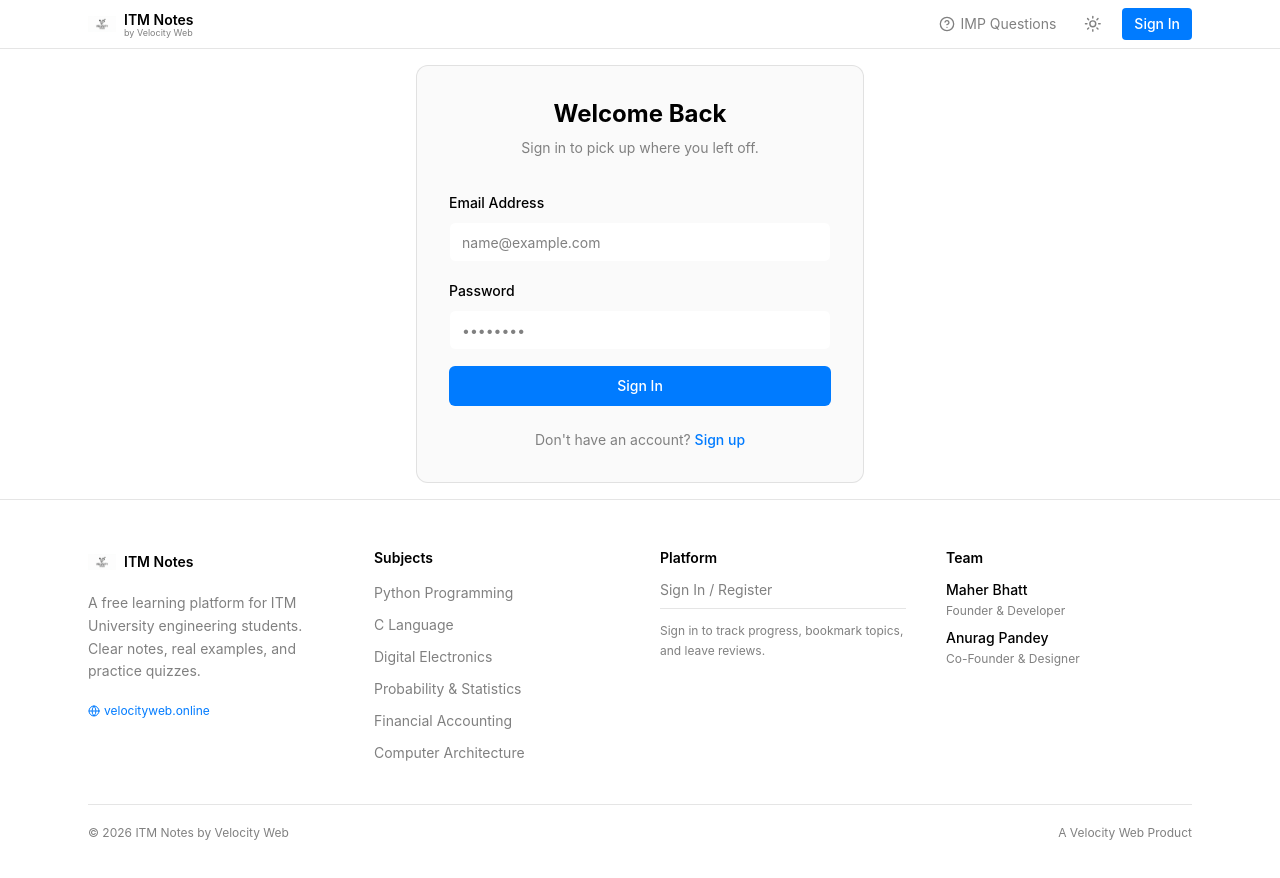
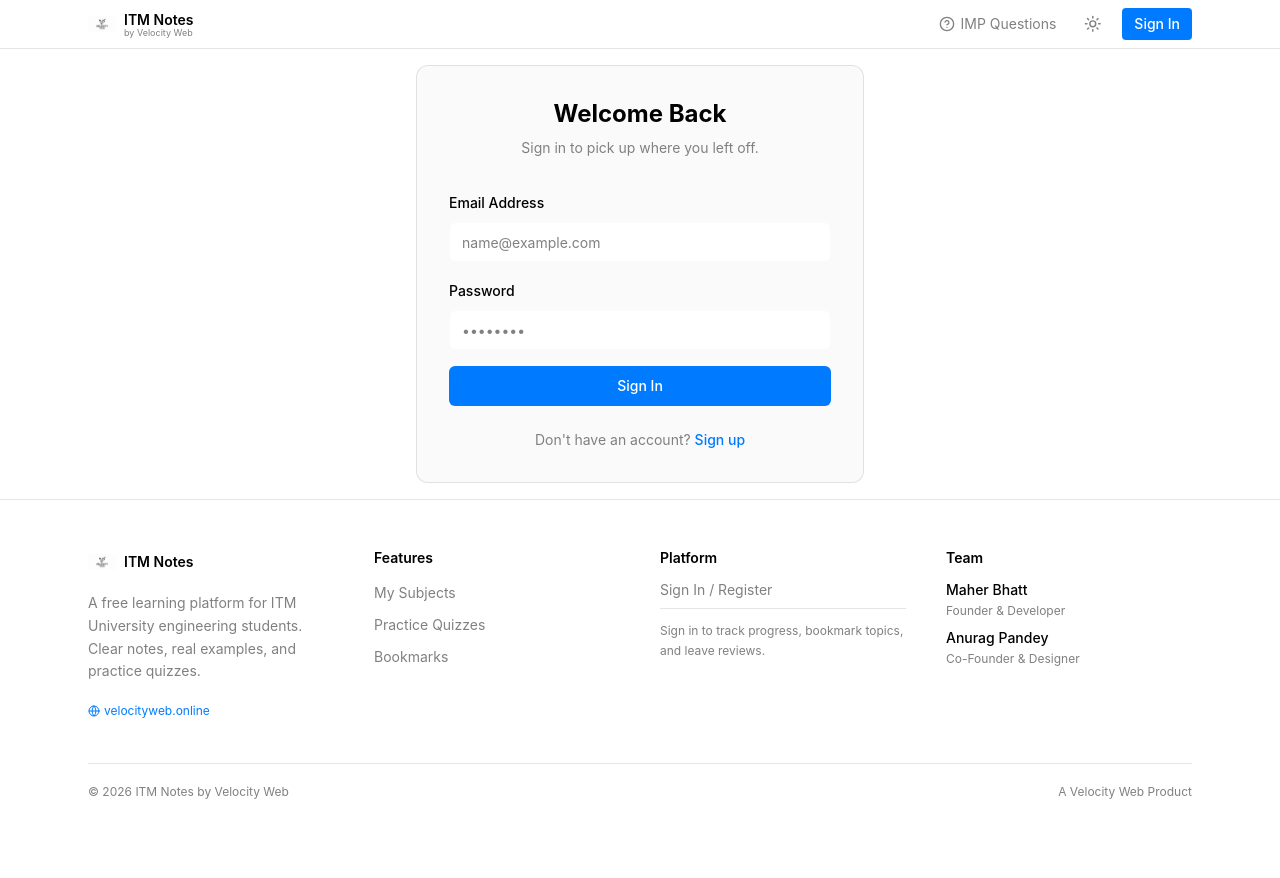
Before and after one commit to Maher-Bhatt/itm-notes-new, a React (Vite) app: page /auth in a window 1280 px wide. Shown: the top 878 px of the page. After the commit the page ends 848 px from the top, so only its background shows below. Built offline with nearby package versions, Linux system fonts and the light colour scheme; the HTML template or start-up script is replaced by a standard one.

Commit message:
fix: remove hardcoded subjects from footer

```diff
--- a/src/components/Footer.tsx
+++ b/src/components/Footer.tsx
@@ -1,6 +1,5 @@
 import { Globe } from "lucide-react";
 import { Link } from "react-router-dom";
-import { subjects } from "@/data/subjects";
 import logo from "@/assets/logo.png";
 
 export function Footer() {
@@ -30,20 +29,25 @@ export function Footer() {
             </a>
           </div>
 
-          {/* Subjects */}
+          {/* Features */}
           <div>
-            <h4 className="font-semibold text-sm mb-3 text-foreground">Subjects</h4>
+            <h4 className="font-semibold text-sm mb-3 text-foreground">Features</h4>
             <ul className="space-y-2">
-              {subjects.map(s => (
-                <li key={s.id}>
-                  <Link
-                    to={`/subject/${s.id}`}
-                    className="text-sm text-muted-foreground hover:text-foreground transition-colors"
-                  >
-                    {s.name}
-                  </Link>
-                </li>
-              ))}
+              <li>
+                <Link to="/dashboard" className="text-sm text-muted-foreground hover:text-foreground transition-colors">
+                  My Subjects
+                </Link>
+              </li>
+              <li>
+                <Link to="/quiz" className="text-sm text-muted-foreground hover:text-foreground transition-colors">
+                  Practice Quizzes
+                </Link>
+              </li>
+              <li>
+                <Link to="/bookmarks" className="text-sm text-muted-foreground hover:text-foreground transition-colors">
+                  Bookmarks
+                </Link>
+              </li>
             </ul>
           </div>
 
```
Also changed, not shown: vercel.json (added).
